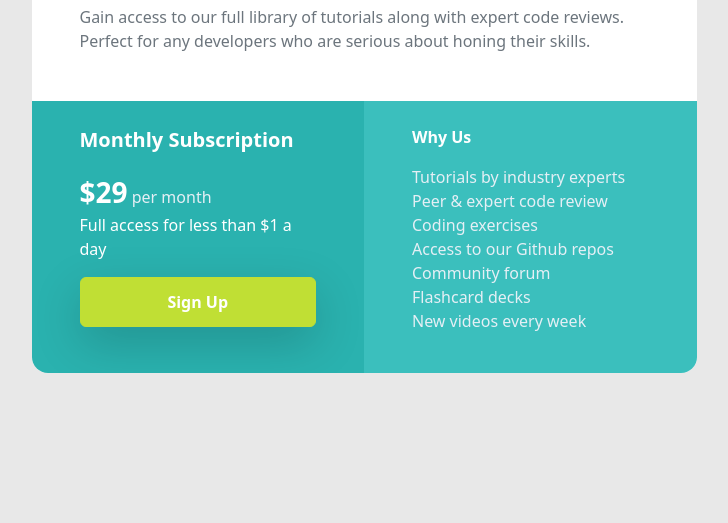
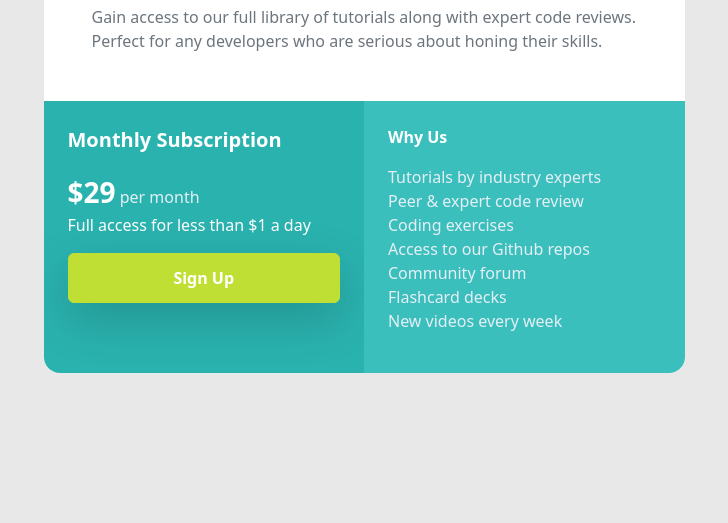
Before and after one commit to fti-Asd/Dor-T07, a plain HTML site: page index.html in a window 1280 px wide. Shown: the part 277-800 px from the top of the page, without its empty margins (276-1004 px from the left). Drawn offline with Linux system fonts and the light colour scheme.

Commit message:
code style updated

```diff
--- a/assets/css/master.css
+++ b/assets/css/master.css
@@ -53,7 +53,14 @@ body {
     --bs-btn-active-border-color: #{shade-color($bd-violet, 20%)};
 }
 
-.min-width {
-    min-width: 300px;
-    margin: 0 auto;
+.my-card {
+    min-width: 250px;
 }
+
+@media (max-width: 992px) {
+    html,
+    body {
+        width: auto;
+        height: auto;
+    }
+}
--- a/index.html
+++ b/index.html
@@ -15,14 +15,12 @@
     </head>
     <body>
         <div class="container">
-            <div
-                class="row"
-            >
-                <div class="col-8 col-xl-7 bg-secondary m-auto overflow-hidden rounded rounded-4 bg-white min-width">
-                    <div
-                        class="row"
-                    >
-                        <div class="col-12 p-5">
+            <div class="row justify-content-center my-card">
+                <div class="col-xl-7">
+                    <div class="bg-secondary overflow-hidden rounded rounded-4 bg-white">
+                        <div class="row g-0">
+                            <div class="col-12">
+                                <div class="p-5">
                                     <h1 class="text-green">Join our community</h1>
                                     <h6 class="text-lightyellow">
                                         30-day, hassle-free money-back guarantee
@@ -36,14 +34,14 @@
                                         about honing their skills.
                                     </div>
                                 </div>
-                        <div class="bg-green text-white col-lg-6 py-4 px-5">
+                            </div>
+                            <div class="col-lg-6">
+                                <div class="bg-green text-white p-4 h-100">
                                     <div class="d-grid">
                                         <p class="fw-semibold fs-5">
                                             Monthly Subscription
                                         </p>
-                                <div
-                                        class=""
-                                >
+                                        <div>
                                             <span class="fs-3 fw-bolder">$29</span>
                                             <span class="text-black-100">
                                         per month
@@ -55,11 +53,11 @@
                                         <button class="btn btn-primary btn-bg-lightyellow shadow-lg" type="button">Sign Up</button>
                                     </div>
                                 </div>
-                        <div class="bg-lightgreen col-lg-6 py-4 px-5">
+                            </div>
+                            <div class="col-lg-6">
+                                <div class="bg-lightgreen p-4 h-100">
                                     <p class="fw-bolder text-white">Why Us</p>
-                            <ul
-                                    class="list-unstyled text-black-100"
-                            >
+                                    <ul class="list-unstyled text-black-100">
                                         <li>
                                             Tutorials by industry experts
                                         </li>
@@ -75,6 +73,8 @@
                         </div>
                     </div>
                 </div>
+            </div>
+        </div>
 
         <script src="./assets/plugins/bootstrap/js/bootstrap.bundle.min.js"></script>
     </body>
```
Lines whose indentation alone changed are shown as unchanged.
